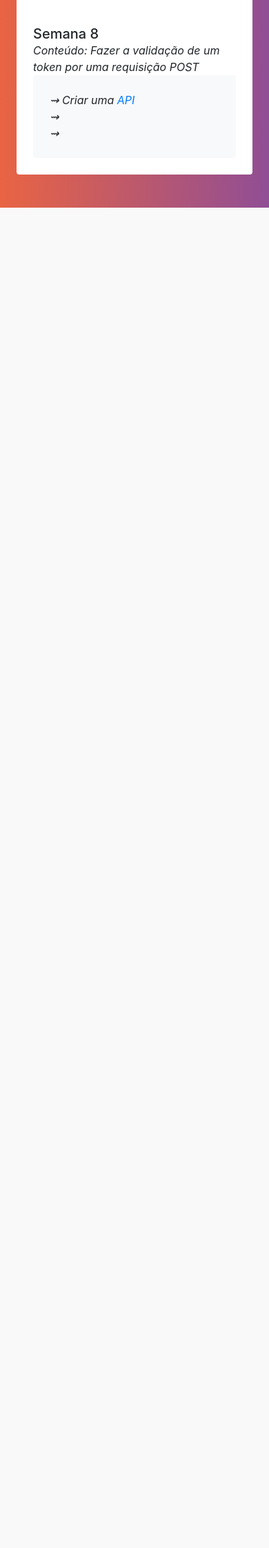
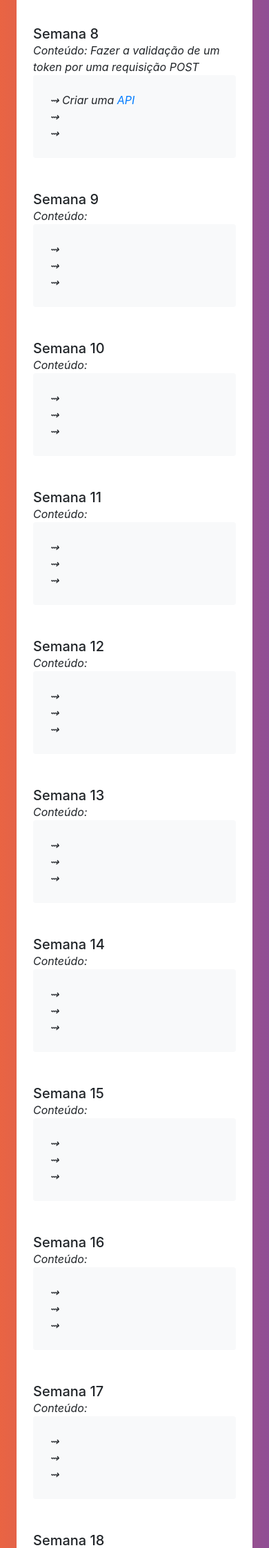
Before and after one commit to Gabriel9816/portifolio_flask, a Flask app: page / in a window 390 px wide. Shown: the part 3364-5608 px from the top of the page at 69% size. Before the commit the page ends 3665 px from the top, so only its background shows below. Run offline with Flask 2, Linux system fonts and the light colour scheme; parts of the project's set-up code (start-up, migrations or seed data) failed here and were passed over; some libraries are stand-ins or nearby versions.

Commit message:
tentando fazer a conexão como banco

```diff
--- a/app.py
+++ b/app.py
@@ -1,12 +1,19 @@
 import datetime
 from flask import Flask,  render_template, request
 from random import random
-import numpy, cv2, os
+import numpy
+import cv2
+import os
+import flask_sqlalchemy
+import mysql.connector
 from datetime import datetime
 from zipfile import ZipFile
+from flask_sqlalchemy import SQLAlchemy
+
 app = Flask(__name__)
 name_list = []
-
+app.config["SQLALCHEMY_DATABASE_URI"] = "mysql://alex22:Fg#6u2t5HpYT.DT@db4free.net:3306/tads_dw1"
+db = SQLAlchemy(app)
 
 
 def remove_duplicates(lista):
@@ -16,7 +23,6 @@ def remove_duplicates(lista):
             empty_list.append(i)
     empty_list.sort()
     return empty_list
-
 
 
 @app.route('/', methods=["GET", "POST"])
@@ -31,13 +37,16 @@ def hello():
         lista = remove_duplicates(name_list)
         return render_template("index.html", teacher=teacher, students_list=students_list, name=name, name_list=lista)
 
+
 @app.route("/plan")
 def teaching_plan():
     return render_template("plan.html")
 
+
 @app.route("/hello")
 def initial_template():
     return "<h1>Hello, World!</h1>"
+
 
 @app.route("/calculator", methods=["GET", "POST"])
 def simple_calculator():
@@ -45,7 +54,8 @@ def simple_calculator():
         return render_template("calculator.html")
     if request.method == "POST":
         expression = request.form.get('expression')
-        expression = expression.replace('÷','/').replace('𝗑', '*').replace(',', '.')
+        expression = expression.replace(
+            '÷', '/').replace('𝗑', '*').replace(',', '.')
         try:
             result = eval(expression)
             binnary = bin(int(result)).removeprefix('0b')
@@ -54,6 +64,8 @@ def simple_calculator():
             mensage = 'Verifique se digitou corretamente'
             result = binnary = None
         return render_template("calculator.html", result=result, binnary=binnary, mensage=mensage)
+
+
 @app.route("/calculatoralpha", methods=["GET", "POST"])
 def alphanum_calculator():
     if request.method == "GET":
@@ -61,21 +73,26 @@ def alphanum_calculator():
     if request.method == "POST":
         expression = request.form.get('expression')
         try:
-            binnary = ''.join(format(ord(caractere), '08b') for caractere in expression)
+            binnary = ''.join(format(ord(caractere), '08b')
+                              for caractere in expression)
             size = len(binnary)
             separator = 480
-            array_2d = [[binnary[n:n + separator]] for n in range(0, size, separator) if n < size]
+            array_2d = [[binnary[n:n + separator]]
+                        for n in range(0, size, separator) if n < size]
             mensage = False
         except:
             mensage = True
             binnary = None
         return render_template("calculatoralpha.html", binnary=array_2d, mensage=mensage)
 
+
 @app.route("/pixel")
 def pixel():
-    row = lambda: [f'#{round(random() * 0xffffff):06X}' for _ in range(512)]
+    def row(): return [
+        f'#{round(random() * 0xffffff):06X}' for _ in range(512)]
     col = [row() for _ in range(512)]
     return render_template("pixel.html", colors=col)
+
 
 @app.route("/gallery", methods=["GET", "POST"])
 def gallery_form():
@@ -107,6 +124,7 @@ def gallery_form():
         except:
             return render_template("gallery.html")
 
+
 @app.route("/array2d", methods=["GET", "POST"])
 def pixel_transposition():
     if request.method == "GET":
@@ -117,31 +135,58 @@ def pixel_transposition():
             bytes_array = numpy.frombuffer(buffer_file.read(), numpy.uint8)
             image: numpy.ndarray = cv2.imdecode(bytes_array, cv2.IMREAD_COLOR)
 
-            rgb_to_hex = lambda row: [f'#{pixel[2]:02X}{pixel[1]:02X}{pixel[0]:02X}' for pixel in row]
+            def rgb_to_hex(row): return [
+                f'#{pixel[2]:02X}{pixel[1]:02X}{pixel[0]:02X}' for pixel in row]
             matriz = [rgb_to_hex(row) for row in image]
 
             return render_template("array2d.html", image=matriz)
         except:
             return render_template("array2d.html")
 
+
 @app.route("/apiteti", methods=["POST"])
 def apitoken():
     token = 'abc'
     if request.method == 'POST':
         tokenForm = request.form.get('token')
-        if tokenForm ==  token:
-            return render_template("apiteti.html", MSN = "sucess")
-        return render_template("apiteti.html", MSN = "invalid")
+        if tokenForm == token:
+            return render_template("apiteti.html", MSN="sucess")
+        return render_template("apiteti.html", MSN="invalid")
 
 
 @app.route("/triangule")
 def triangule():
     return render_template("triangulo.html")
 
+
 @app.route("/teste")
 def teste():
     return render_template("teste.html")
 
+# ---------------cursos--------------------
+
+
+class curso(db):
+    curso_id = db.Column(db.Integer, primary_key=True)
+    curso_nome = db.Column(db.String(45))
+    curso_descricao = db.Column(db.String(45))
+    curso_carga_horaria = db.Column(db.Integer)
+
+    def __init__(self, curso_id, curso_nome, curso_descricao, curso_carga_horaria):
+        self.curso_id = curso_id
+        self.curso_nome = curso_nome
+        self.curso_descricao = curso_descricao
+        self.curso_carga_horaria = curso_carga_horaria
+
+
+@app.route("/cursos")
+def cursos():
+    lista_de_cursos = cursos.query.all()
+    return render_template("cursos.html", lista_de_cursos=lista_de_cursos)
+
+# ---------------cursos--------------------
+
+
 # ------------------------------------------------------------------------------------------------------------------------------------------------
 if __name__ == '__main__':
     app.run(host='0.0.0.0', debug=True)
--- a/templates/index.html
+++ b/templates/index.html
@@ -135,6 +135,96 @@
                         <p class="font-italic mb-0"> ⇝ </p>
                     </div>
                 </div>
+                <div class="py-4 px-4">
+                    <h5 class="mb-0">Semana 9</h5>
+                    <p class="font-italic mb-0">Conteúdo: </p>
+                    <div class="p-4 rounded shadow-sm bg-light">
+                        <p class="font-italic mb-0"> ⇝ </p>
+                        <p class="font-italic mb-0"> ⇝ </p>
+                        <p class="font-italic mb-0"> ⇝ </p>
+                    </div>
+                </div>
+                <div class="py-4 px-4">
+                    <h5 class="mb-0">Semana 10</h5>
+                    <p class="font-italic mb-0">Conteúdo: </p>
+                    <div class="p-4 rounded shadow-sm bg-light">
+                        <p class="font-italic mb-0"> ⇝ </p>
+                        <p class="font-italic mb-0"> ⇝ </p>
+                        <p class="font-italic mb-0"> ⇝ </p>
+                    </div>
+                </div>
+                <div class="py-4 px-4">
+                    <h5 class="mb-0">Semana 11</h5>
+                    <p class="font-italic mb-0">Conteúdo: </p>
+                    <div class="p-4 rounded shadow-sm bg-light">
+                        <p class="font-italic mb-0"> ⇝ </p>
+                        <p class="font-italic mb-0"> ⇝ </p>
+                        <p class="font-italic mb-0"> ⇝ </p>
+                    </div>
+                </div>
+                <div class="py-4 px-4">
+                    <h5 class="mb-0">Semana 12</h5>
+                    <p class="font-italic mb-0">Conteúdo: </p>
+                    <div class="p-4 rounded shadow-sm bg-light">
+                        <p class="font-italic mb-0"> ⇝ </p>
+                        <p class="font-italic mb-0"> ⇝ </p>
+                        <p class="font-italic mb-0"> ⇝ </p>
+                    </div>
+                </div>
+                <div class="py-4 px-4">
+                    <h5 class="mb-0">Semana 13</h5>
+                    <p class="font-italic mb-0">Conteúdo: </p>
+                    <div class="p-4 rounded shadow-sm bg-light">
+                        <p class="font-italic mb-0"> ⇝ </p>
+                        <p class="font-italic mb-0"> ⇝ </p>
+                        <p class="font-italic mb-0"> ⇝ </p>
+                    </div>
+                </div>
+                <div class="py-4 px-4">
+                    <h5 class="mb-0">Semana 14</h5>
+                    <p class="font-italic mb-0">Conteúdo: </p>
+                    <div class="p-4 rounded shadow-sm bg-light">
+                        <p class="font-italic mb-0"> ⇝ </p>
+                        <p class="font-italic mb-0"> ⇝ </p>
+                        <p class="font-italic mb-0"> ⇝ </p>
+                    </div>
+                </div>
+                <div class="py-4 px-4">
+                    <h5 class="mb-0">Semana 15</h5>
+                    <p class="font-italic mb-0">Conteúdo: </p>
+                    <div class="p-4 rounded shadow-sm bg-light">
+                        <p class="font-italic mb-0"> ⇝ </p>
+                        <p class="font-italic mb-0"> ⇝ </p>
+                        <p class="font-italic mb-0"> ⇝ </p>
+                    </div>
+                </div>
+                <div class="py-4 px-4">
+                    <h5 class="mb-0">Semana 16</h5>
+                    <p class="font-italic mb-0">Conteúdo: </p>
+                    <div class="p-4 rounded shadow-sm bg-light">
+                        <p class="font-italic mb-0"> ⇝ </p>
+                        <p class="font-italic mb-0"> ⇝ </p>
+                        <p class="font-italic mb-0"> ⇝ </p>
+                    </div>
+                </div>
+                <div class="py-4 px-4">
+                    <h5 class="mb-0">Semana 17</h5>
+                    <p class="font-italic mb-0">Conteúdo: </p>
+                    <div class="p-4 rounded shadow-sm bg-light">
+                        <p class="font-italic mb-0"> ⇝ </p>
+                        <p class="font-italic mb-0"> ⇝ </p>
+                        <p class="font-italic mb-0"> ⇝ </p>
+                    </div>
+                </div>
+                <div class="py-4 px-4">
+                    <h5 class="mb-0">Semana 18</h5>
+                    <p class="font-italic mb-0">Conteúdo: conexão com banco de dados e manipulação de dados usando Python</p>
+                    <div class="p-4 rounded shadow-sm bg-light">
+                        <p class="font-italic mb-0"> ⇝ </p>
+                        <p class="font-italic mb-0"> ⇝ </p>
+                        <p class="font-italic mb-0"> ⇝ </p>
+                    </div>
+                </div>
             </div>
         </div>
     </div>
```
Also changed, not shown: templates/cursos.html (added, +36 -0 lines), 1 other file.
